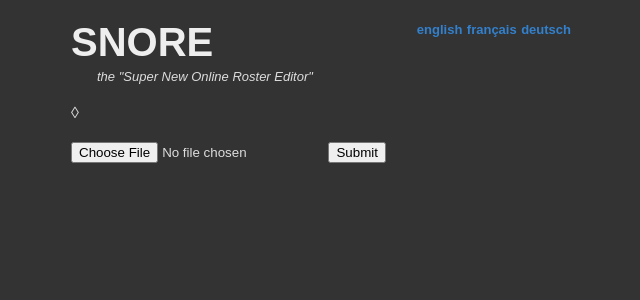
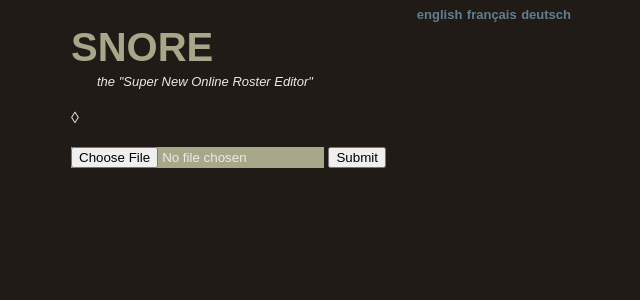
Before and after one commit to logicabrity/snore, a PHP site: page /views/index.php in a window 1280 px wide. Shown: the top 300 px of the page, without its empty margins (319-959 px from the left). Run offline with PHP 8.4, Linux system fonts and the light colour scheme; the template is opened without the code that fills it, so the values that code supplies are empty; some libraries are stand-ins or nearby versions.

Commit message:
remove blood bowl, change index design

```diff
--- a/public/styles/index.css
+++ b/public/styles/index.css
@@ -1,17 +1,28 @@
+/*
+  Colors "Chaos Inc. 2.0" by godsofchaos
+  - chaos brown       hex #a7a78a     rgb 167,167,138
+  - vanishing ground  hex #211b17     rgb 33,27,23
+  - DS                hex #eaeaea     rgb 234,234,234
+  - Scandium          hex #252525     rgb 37,37,37
+  - Lilz Faded Blue   hex #617e8f     rgb 97,126,143
+*/
+
 body {
-  background-color: #333333;
+  background-color: #211b17;
   font-family: sans-serif;
   margin: 0em;
   padding: 0em;
 }
 
-h1, h2 { color: #EEEEEE; }
-p, span, div { color: #DDDDDD; }
-a { text-decoration: none; color: #3380CD; }
+h1, h2 { color: #a7a78a; }
+p, span, div { color: #eaeaea; }
+a { text-decoration: none; color: #617e8f; }
 
 #container {
+  padding: 5px;
   width: 500px;
-  margin: auto;
+  margin-left: auto;
+  margin-right: auto;
 }
 #meta h1 {
   font-size: 250%;
@@ -23,7 +34,9 @@ a { text-decoration: none; color: #3380CD; }
   font-style: italic;
   font-size: small;
 }
-
+input.file {
+  background-color: #a7a78a;
+}
 #language {
   padding: 0em;
   margin: 0em;
--- a/public/styles/roster.css
+++ b/public/styles/roster.css
@@ -13,7 +13,7 @@ h2.popup { margin-bottom: 15px; }
 h3 { font-weight: bold; }
 
 table { border-collapse: collapse; border: 1px solid black; margin: 3px; }
-table.big { border: 2px solid black; }
+table.big { border: 2px solid black; margin: 10px; }
 thead { background-color: lightgrey; text-align: center; }
 tr.separator { border-top: 2px solid black; }
 td { border: 1px solid gray; }
--- a/views/index.php
+++ b/views/index.php
@@ -6,8 +6,8 @@
     <meta name="author" content="Marc-Antonio Bisotti"/>
     <meta name="date" content="2008-04-29 T13:15:15+0100"/>
     <meta name="copyright" content="GNU General Public License" />
-    <meta name="keywords" content="Blood Bowl TowBowlTactics Team Editor Roster Editor" />
-    <meta name="description" content="Manages TowBowlTactics Teamsheets according to the LRB 5.0" />
+    <meta name="keywords" content="TowBowlTactics Team Editor Roster Editor" />
+    <meta name="description" content="Manages TowBowlTactics Teamsheets" />
     <meta http-equiv="content-type" content="application/xhtml+xml;charset=utf-8" />
     <link rel="stylesheet" type="text/css" media="screen" href="public/styles/index.css" title="Default" />
   </head>
@@ -52,7 +52,7 @@
         <input type="hidden" name="MAX_FILE_SIZE" value="30000" />
         <input type="hidden" name="upload" value="true" />
         <p>
-          <input name="userfile" type="file" />
+          <input name="userfile" type="file" class="file" />
           <input type="submit" />
         </p>
       </form>
```
Also changed, not shown: 1 other file.
